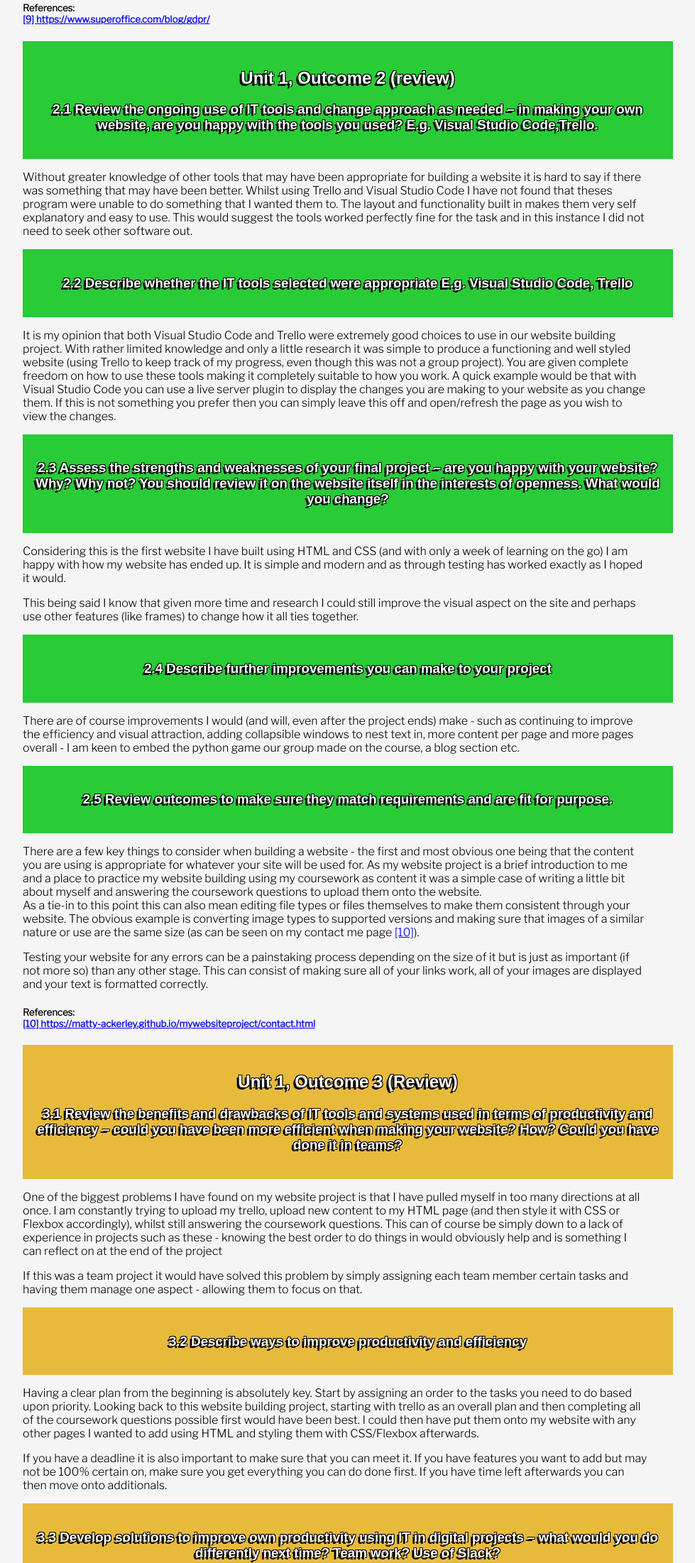
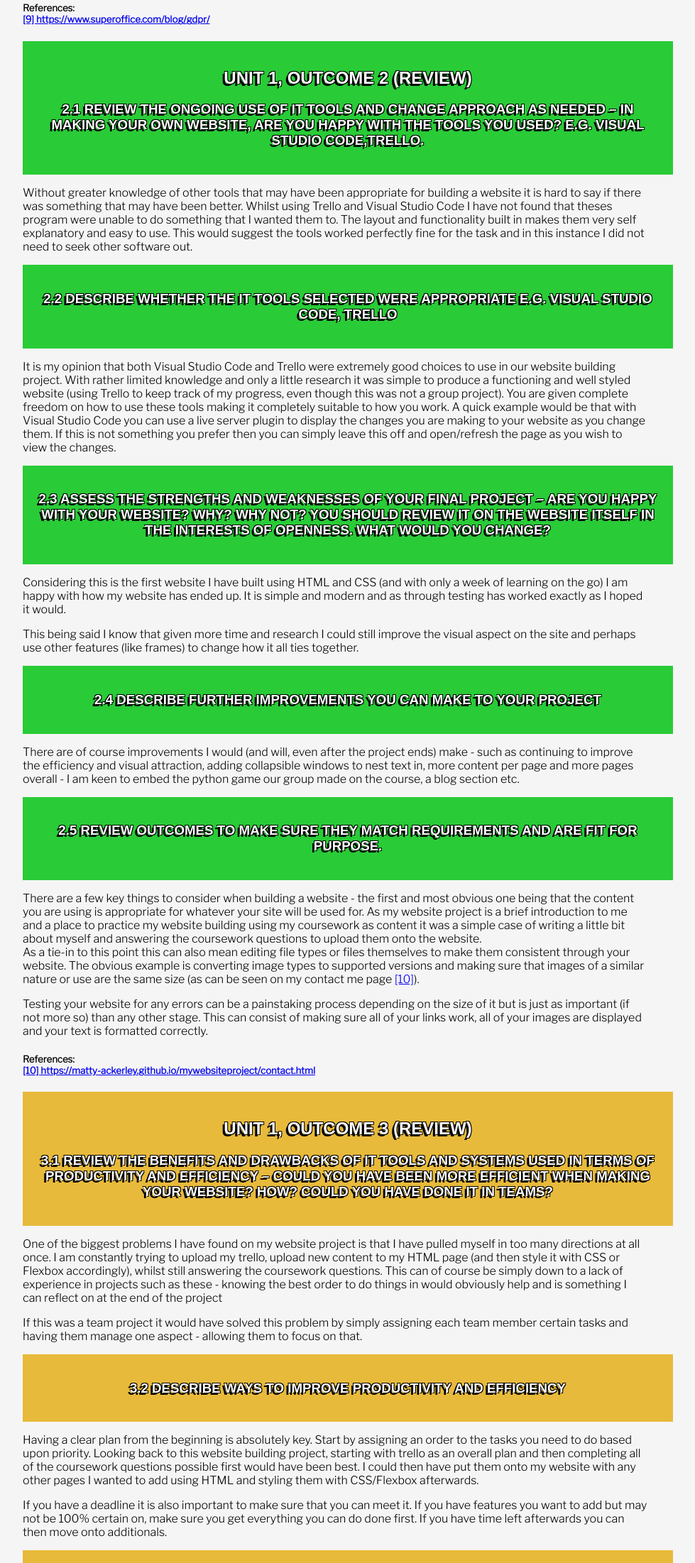
Before and after one commit to Matty-Ackerley/mywebsiteproject, a plain HTML site: page coursework.html in a window 1280 px wide. Shown: the part 3122-5324 px from the top of the page at 71% size, without its empty margins (168-1147 px from the left). Drawn offline with nearby package versions, Linux system fonts and the light colour scheme; a web font is replaced by a local one.

Commit message:
Tidy of coursework cases + code

```diff
--- a/coursework.html
+++ b/coursework.html
@@ -113,22 +113,22 @@
 <a href="https://www.superoffice.com/blog/gdpr/" target="_blank">[9] https://www.superoffice.com/blog/gdpr/</a>
 </h5>
 
-<div class=subtitle3><h2>Unit 1, Outcome 2 (review)</h2>
-<h3>2.1 Review the ongoing use of IT tools and change approach as needed – in making your own website, are you happy with the tools you used? E.g. Visual Studio Code,Trello.</h3></div>
+<div class=subtitle3><h2>UNIT 1, OUTCOME 2 (REVIEW)</h2>
+<h3>2.1 REVIEW THE ONGOING USE OF IT TOOLS AND CHANGE APPROACH AS NEEDED – IN MAKING YOUR OWN WEBSITE, ARE YOU HAPPY WITH THE TOOLS YOU USED? E.G. VISUAL STUDIO CODE,TRELLO.</h3></div>
 <p>Without greater knowledge of other tools that may have been appropriate for building a website it is hard to say if there was something that may have been better. Whilst using Trello and Visual Studio Code I have not found that theses program were unable to do something that I wanted them to. The layout and functionality built in makes them very self explanatory and easy to use. This would suggest the tools worked perfectly fine for the task and in this instance I did not need to seek other software out.</p>
 
-<div class=subtitle3><h3>2.2 Describe whether the IT tools selected were appropriate E.g. Visual Studio Code, Trello</h3></div>
+<div class=subtitle3><h3>2.2 DESCRIBE WHETHER THE IT TOOLS SELECTED WERE APPROPRIATE E.G. VISUAL STUDIO CODE, TRELLO</h3></div>
 <p>It is my opinion that both Visual Studio Code and Trello were extremely good choices to use in our website building project. With rather limited knowledge and only a little research it was simple to produce a functioning and well styled website (using Trello to keep track of my progress, even though this was not a group project). You are given complete freedom on how to use these tools making it completely suitable to how you work. A quick example would be that with Visual Studio Code you can use a live server plugin to display the changes you are making to your website as you change them. If this is not something you prefer then you can simply leave this off and open/refresh the page as you wish to view the changes.</p>
 
-<div class=subtitle3><h3>2.3 Assess the strengths and weaknesses of your final project – are you happy with your website? Why? Why not? You should review it on the website itself in the interests of openness. What would you change?</h3></div>
+<div class=subtitle3><h3>2.3 ASSESS THE STRENGTHS AND WEAKNESSES OF YOUR FINAL PROJECT – ARE YOU HAPPY WITH YOUR WEBSITE? WHY? WHY NOT? YOU SHOULD REVIEW IT ON THE WEBSITE ITSELF IN THE INTERESTS OF OPENNESS. WHAT WOULD YOU CHANGE?</h3></div>
 <p>Considering this is the first website I have built using HTML and CSS (and with only a week of learning on the go) I am happy with how my website has ended up. It is simple and modern and as through testing has worked exactly as I hoped it would.</p>
 
 <p>This being said I know that given more time and research I could still improve the visual aspect on the site and perhaps use other features (like frames) to change how it all ties together.</p>
 
-<div class=subtitle3><h3>2.4 Describe further improvements you can make to your project</h3></div>
+<div class=subtitle3><h3>2.4 DESCRIBE FURTHER IMPROVEMENTS YOU CAN MAKE TO YOUR PROJECT</h3></div>
 <p>There are of course improvements I would (and will, even after the project ends) make - such as continuing to improve the efficiency and visual attraction, adding collapsible windows to nest text in, more content per page and more pages overall - I am keen to embed the python game our group made on the course, a blog section etc.</p>
 
-<div class=subtitle3><h3>2.5 Review outcomes to make sure they match requirements and are fit for purpose.</h3></div>
+<div class=subtitle3><h3>2.5 REVIEW OUTCOMES TO MAKE SURE THEY MATCH REQUIREMENTS AND ARE FIT FOR PURPOSE.</h3></div>
 
 <p>There are a few key things to consider when building a website - the first and most obvious one being that the content you are using is appropriate for whatever your site will be used for. As my website project is a brief introduction to me and a place to practice my website building using my coursework as content it was a simple case of writing a little bit about myself and answering the coursework questions to upload them onto the website. <br>
 As a tie-in to this point this can also mean editing file types or files themselves to make them consistent through your website. The obvious example is converting image types to supported versions and making sure that images of a similar nature or use are the same size (as can be seen on my contact me page <a href="https://matty-ackerley.github.io/mywebsiteproject/contact.html" target="_blank">[10]</a>).</p>
@@ -140,26 +140,26 @@
 </h5>
 
 
-<div class=subtitle4><h2>Unit 1, Outcome 3 (Review)</h2>
-<h3>3.1 Review the benefits and drawbacks of IT tools and systems used in terms of productivity and efficiency – could you have been more efficient when making your website? How? Could you have done it in teams?</h3>
+<div class=subtitle4><h2>UNIT 1, OUTCOME 3 (REVIEW)</h2>
+<h3>3.1 REVIEW THE BENEFITS AND DRAWBACKS OF IT TOOLS AND SYSTEMS USED IN TERMS OF PRODUCTIVITY AND EFFICIENCY – COULD YOU HAVE BEEN MORE EFFICIENT WHEN MAKING YOUR WEBSITE? HOW? COULD YOU HAVE DONE IT IN TEAMS?</h3>
 </div>
 <p>One of the biggest problems I have found on my website project is that I have pulled myself in too many directions at all once. I am constantly trying to upload my trello, upload new content to my HTML page (and then style it with CSS or Flexbox accordingly), whilst still answering the coursework questions. This can of course be simply down to a lack of experience in projects such as these - knowing the best order to do things in would obviously help and is something I can reflect on at the end of the project</p>
 
 <p>If this was a team project it would have solved this problem by simply assigning each team member certain tasks and having them manage one aspect - allowing them to focus on that.</p>
 
-<div class=subtitle4><h3>3.2 Describe ways to improve productivity and efficiency</h3></div>
+<div class=subtitle4><h3>3.2 DESCRIBE WAYS TO IMPROVE PRODUCTIVITY AND EFFICIENCY</h3></div>
 <p>
 Having a clear plan from the beginning is absolutely key. Start by assigning an order to the tasks you need to do based upon priority. Looking back to this website building project, starting with trello as an overall plan and then completing all of the coursework questions possible first would have been best. I could then have put them onto my website with any other pages I wanted to add using HTML and styling them with CSS/Flexbox afterwards.</p>
 
 <p>If you have a deadline it is also important to make sure that you can meet it. If you have features you want to add but may not be 100% certain on, make sure you get everything you can do done first. If you have time left afterwards you can then move onto additionals.</p>
 
-<div class=subtitle4><h3>3.3 Develop solutions to improve own productivity using IT in digital projects – what would you do differently next time? Team work? Use of Slack?</h3></div>
+<div class=subtitle4><h3>3.3 DEVELOP SOLUTIONS TO IMPROVE OWN PRODUCTIVITY USING IT IN DIGITAL PROJECTS – WHAT WOULD YOU DO DIFFERENTLY NEXT TIME? TEAM WORK? USE OF SLACK?</h3></div>
 <p>Using the two projects we have worked on during this course (website building and creating a team game in python) as examples I could certainly make improvements next time around. <br>
 For the team game I feel setting a team leader would have been a huge advantage (not something we did first time around). It would allow us to stick to timescales better and make the harder decisions (like when to cut certain things due to time or difficulty constraints). Using websites like Github would have also made a huge difference as it would have allowed us to have one central copy of that game that everybody can add to and test with instead of having one person compile and fix any errors before passing a version to the rest of the team.</p>
 
 <p>For the website project I would make sure to use the software I have chosen correctly and in the right order - as in start with my plan on trello, move onto the content of the website, then do the HTML work finishing with the styling using CSS and Flexbox. Trying to do everything at once made it much more mentally draining and meant that I could not focus completely on the one thing I was working on. </p>
 
-<div class=subtitle4><h3>3.4 Describe how you would go about testing digital solutions</h3></div>
+<div class=subtitle4><h3>3.4 DESCRIBE HOW YOU WOULD GO ABOUT TESTING DIGITAL SOLUTIONS</h3></div>
 <p>Uploading my project to websites like Slack or Github and asking people to test them would be an obvious and beneficial step. It would also allow me to request people I may know in the industry (or even friends/family) to give me some constructive criticism on my work.</p>
 
 <p>Self-testing the project as I am building it (and a final thorough test at the end) is also a must. With the team game the final step was to test (it was a multiple choice text-based game) selecting every option we could and making sure that the correct response was given for the option chosen and that there were no dead-ends or breaks.</p>
--- a/main.css
+++ b/main.css
@@ -109,18 +109,22 @@
     -1px -1px 0 #000;
 }
 
+#center {
+    text-align: center;
+}
+
 .container {
     display:flex;
     min-width: height 200px;;
     flex-wrap:nowrap;
-    flex: 1
+
 }
 
 .img {
     color:black;
     font-size:20px;
     font-family: 'Palanquin Dark', sans-serif;
-    justify-content: space-evenly;
+    text-align: center;
     padding: 10px;
     width: 33.3333%;
     height: 33.3333%;
```
Also changed, not shown: contact.html (+1 -1 lines), index.html (+0 -2 lines), picofme.jpg (added).
